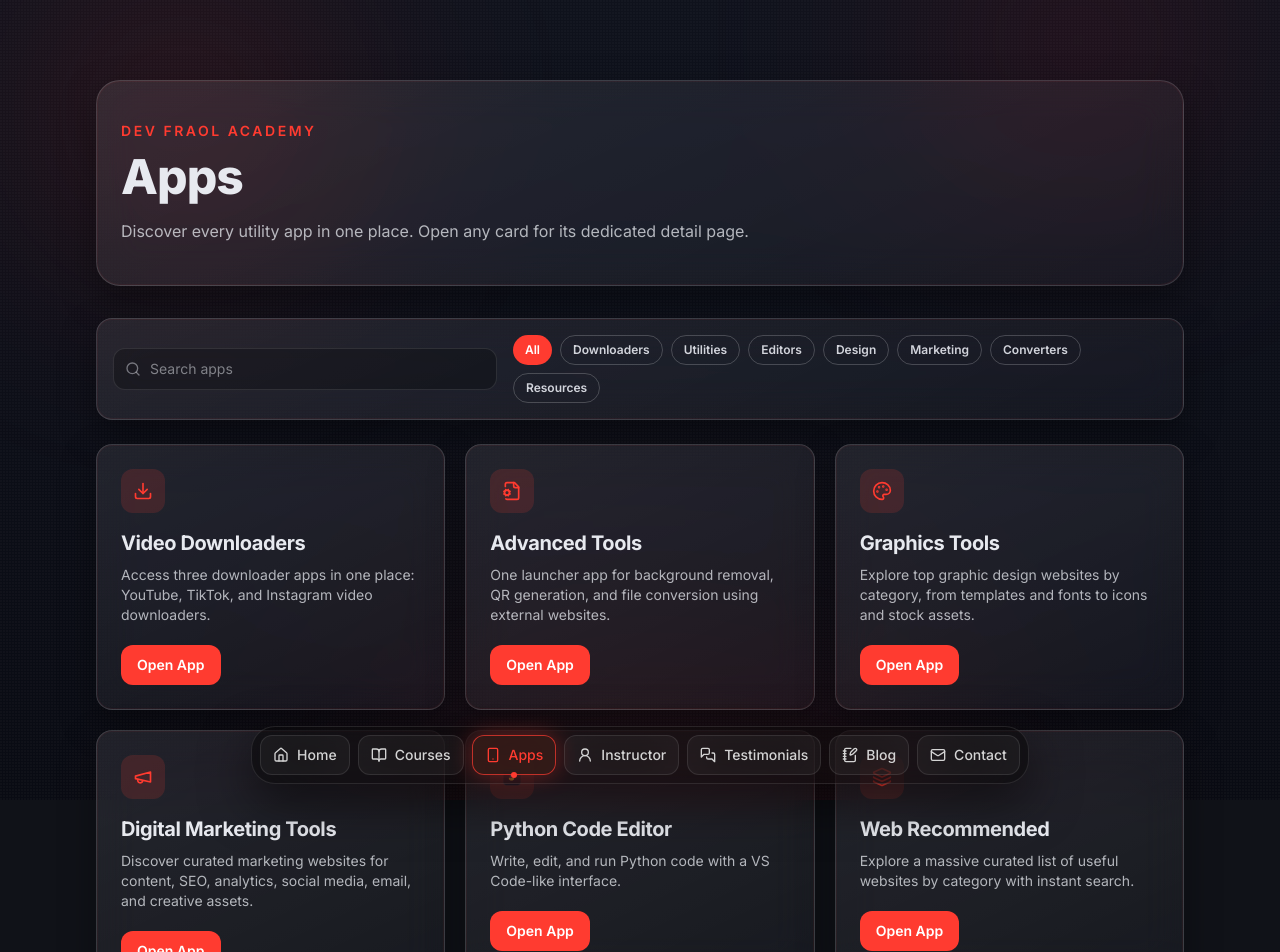
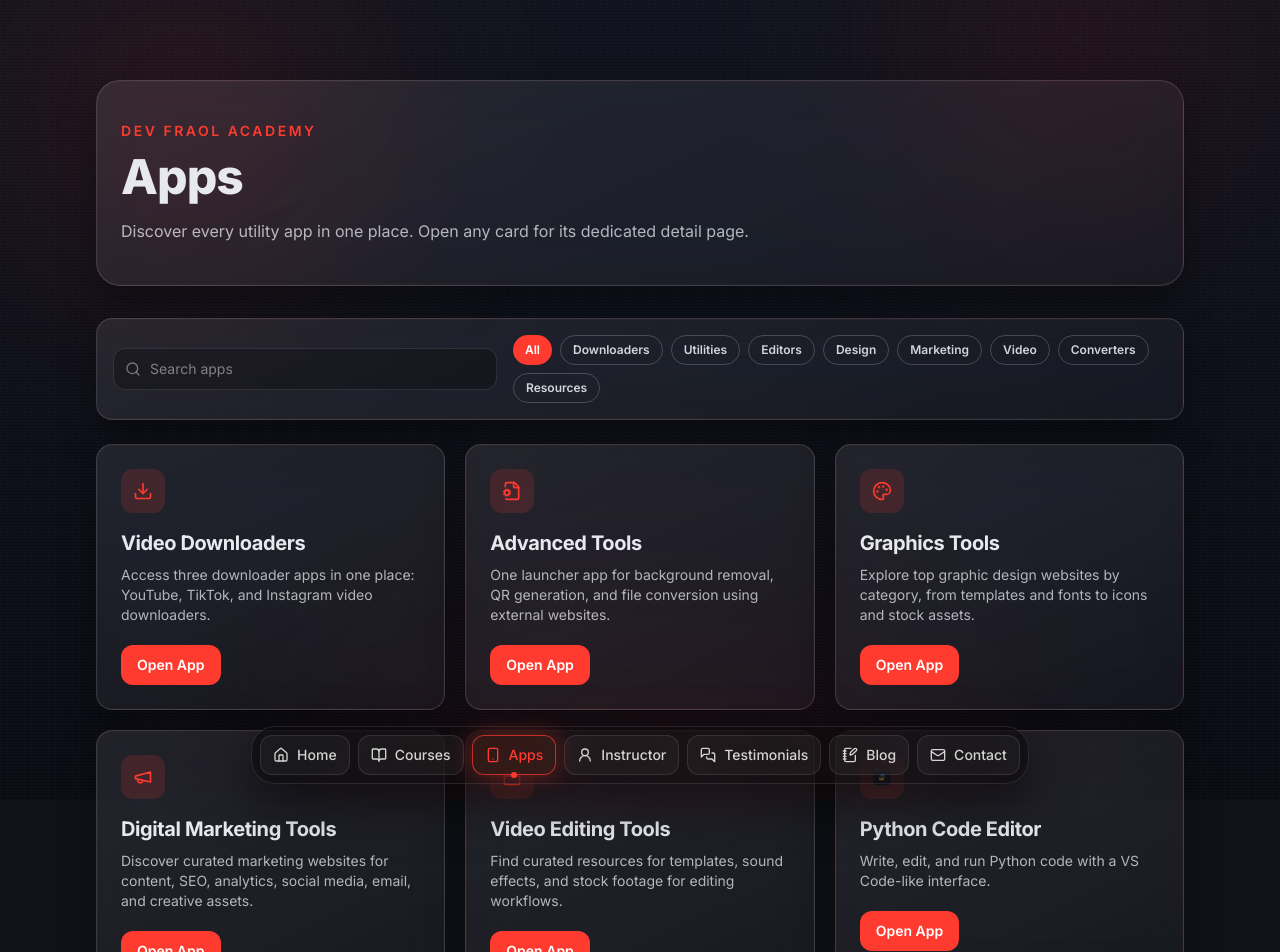
Before and after one commit to Fraol2728/devfraolweb, a React (Vite) app: page /apps in a window 1280 px wide. Shown: the top 952 px of the page. Built offline with nearby package versions, Linux system fonts and the light colour scheme.

Commit message:
Add Video Editing Tools app with curated resources

```diff
--- a/src/data/apps.js
+++ b/src/data/apps.js
@@ -5,6 +5,7 @@ import {
   Globe,
   Layers3,
   Megaphone,
+  Clapperboard,
   Sparkles,
 } from "lucide-react";
 
@@ -79,6 +80,24 @@ export const appDetailPages = [
     resources: [
       { name: "Graphics Tools", link: "/apps/graphics-tools" },
       { name: "Web Recommended", link: "/apps/web-recommended" },
+    ],
+  },
+  {
+    id: "video-editing-tools",
+    route: "/apps/video-editing-tools",
+    name: "Video Editing Tools",
+    description: "Find curated resources for templates, sound effects, and stock footage for editing workflows.",
+    category: "Video",
+    icon: Clapperboard,
+    features: [
+      "Browse video editing resources grouped into practical categories.",
+      "Open trusted external websites in one click.",
+      "Quick access to templates, effects, music, and footage.",
+      "Simple launcher layout for faster production workflows.",
+    ],
+    resources: [
+      { name: "Graphics Tools", link: "/apps/graphics-tools" },
+      { name: "Digital Marketing Tools", link: "/apps/digital-marketing-tools" },
     ],
   },
   {
--- a/src/features/apps/AppsPage.jsx
+++ b/src/features/apps/AppsPage.jsx
@@ -11,7 +11,7 @@ import { EmptyState } from "@/shared/ui/EmptyState";
 import { PageHeader } from "@/shared/ui/PageHeader";
 import { Section } from "@/shared/ui/Section";
 
-const appCategories = ["All", "Downloaders", "Utilities", "Editors", "Design", "Marketing", "Converters", "Resources"];
+const appCategories = ["All", "Downloaders", "Utilities", "Editors", "Design", "Marketing", "Video", "Converters", "Resources"];
 export const AppsPage = () => {
   const { apps: appsCatalog = [], webRecommendations = [], loading, openApp, actionLoading } = useApps();
   const [appQuery, setAppQuery] = useState("");
--- /dev/null
+++ b/src/features/apps/VideoEditingTools.jsx
@@ -0,0 +1,122 @@
+import { motion } from "framer-motion";
+import { ArrowUpRight, Clapperboard, Music2, Video } from "lucide-react";
+
+const videoEditingCategories = [
+  {
+    id: "templates-effects",
+    title: "Templates & Effects",
+    icon: Clapperboard,
+    apps: [
+      {
+        id: "mixkit",
+        name: "Mixkit",
+        description: "Free video templates, transitions, and stock footage.",
+        link: "https://mixkit.co/",
+      },
+      {
+        id: "videvo",
+        name: "Videvo",
+        description: "Free motion graphics and stock clips.",
+        link: "https://www.videvo.net/",
+      },
+      {
+        id: "rocketstock-free-packs",
+        name: "RocketStock Free Packs",
+        description: "After Effects templates and free motion design packs.",
+        link: "https://www.rocketstock.com/free-after-effects-templates/",
+      },
+    ],
+  },
+  {
+    id: "music-sound-effects",
+    title: "Music & Sound Effects",
+    icon: Music2,
+    apps: [
+      {
+        id: "freesound",
+        name: "FreeSound",
+        description: "Huge library of downloadable sound effects.",
+        link: "https://freesound.org/",
+      },
+      {
+        id: "bensound",
+        name: "Bensound",
+        description: "Free royalty-free music for video projects.",
+        link: "https://www.bensound.com/",
+      },
+      {
+        id: "incompetech",
+        name: "Incompetech",
+        description: "Background music tracks for videos and creators.",
+        link: "https://incompetech.com/music/",
+      },
+    ],
+  },
+  {
+    id: "stock-footage",
+    title: "Stock Footage",
+    icon: Video,
+    apps: [
+      {
+        id: "pexels-videos",
+        name: "Pexels Videos",
+        description: "Free stock clips for personal and commercial use.",
+        link: "https://www.pexels.com/videos/",
+      },
+      {
+        id: "coverr",
+        name: "Coverr",
+        description: "Free stock video for commercial use.",
+        link: "https://coverr.co/",
+      },
+    ],
+  },
+];
+
+export const VideoEditingTools = () => {
+  return (
+    <article className="rounded-2xl border border-border/70 bg-card/45 p-5 backdrop-blur-xl">
+      <h3 className="text-xl font-bold text-foreground">Video Editing Tools</h3>
+      <p className="mt-2 text-sm text-foreground/70">Explore categories below. Each app opens the official website in a new tab.</p>
+
+      <div className="mt-5 space-y-5">
+        {videoEditingCategories.map((category, categoryIndex) => {
+          const CategoryIcon = category.icon;
+
+          return (
+            <section key={category.id} className="rounded-xl border border-border/70 bg-background/30 p-4">
+              <div className="flex items-center gap-2">
+                <span className="inline-flex rounded-lg bg-[#FF3B30]/15 p-2 text-[#FF3B30]">
+                  <CategoryIcon className="h-4 w-4" />
+                </span>
+                <h4 className="text-sm font-semibold text-foreground">{category.title}</h4>
+              </div>
+
+              <div className="mt-3 grid gap-3 md:grid-cols-2 xl:grid-cols-3">
+                {category.apps.map((app, appIndex) => (
+                  <motion.a
+                    key={app.id}
+                    href={app.link}
+                    target="_blank"
+                    rel="noreferrer"
+                    initial={{ opacity: 0, y: 16 }}
+                    animate={{ opacity: 1, y: 0 }}
+                    transition={{ delay: categoryIndex * 0.05 + appIndex * 0.04 }}
+                    className="group rounded-xl border border-border/70 bg-background/35 p-4 transition hover:border-[#FF3B30]/70"
+                  >
+                    <h5 className="text-sm font-semibold text-foreground">{app.name}</h5>
+                    <p className="mt-1 text-xs text-foreground/70">{app.description}</p>
+                    <span className="mt-3 inline-flex items-center gap-1 text-xs font-semibold text-[#FF3B30]">
+                      Open website
+                      <ArrowUpRight className="h-3.5 w-3.5" />
+                    </span>
+                  </motion.a>
+                ))}
+              </div>
+            </section>
+          );
+        })}
+      </div>
+    </article>
+  );
+};
--- a/src/pages/AppDetail.jsx
+++ b/src/pages/AppDetail.jsx
@@ -6,12 +6,14 @@ import { VideoDownloader } from "@/features/apps/VideoDownloader";
 import { AdvancedTools } from "@/features/apps/AdvancedTools";
 import { GraphicsTools } from "@/features/apps/GraphicsTools";
 import { DigitalMarketingTools } from "@/features/apps/DigitalMarketingTools";
+import { VideoEditingTools } from "@/features/apps/VideoEditingTools";
 
 const appComponentMap = {
   "video-downloaders": VideoDownloader,
   "advanced-tools": AdvancedTools,
   "graphics-tools": GraphicsTools,
   "digital-marketing-tools": DigitalMarketingTools,
+  "video-editing-tools": VideoEditingTools,
 };
 
 export const AppDetail = () => {
```
